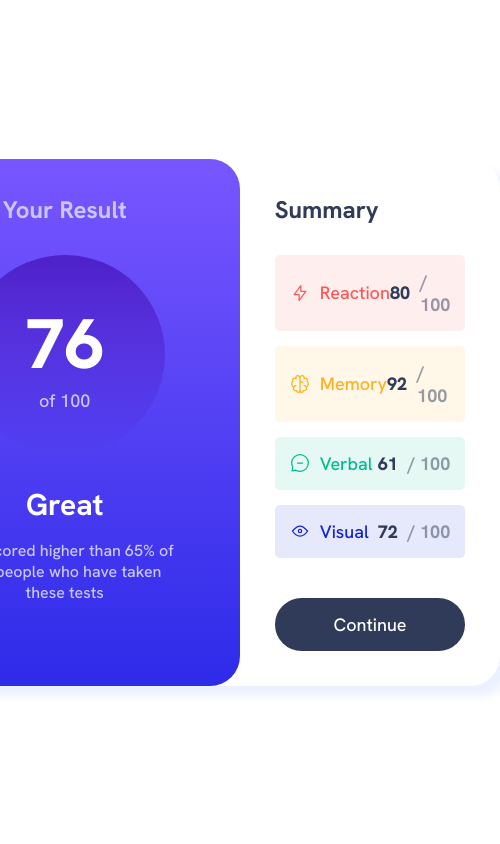
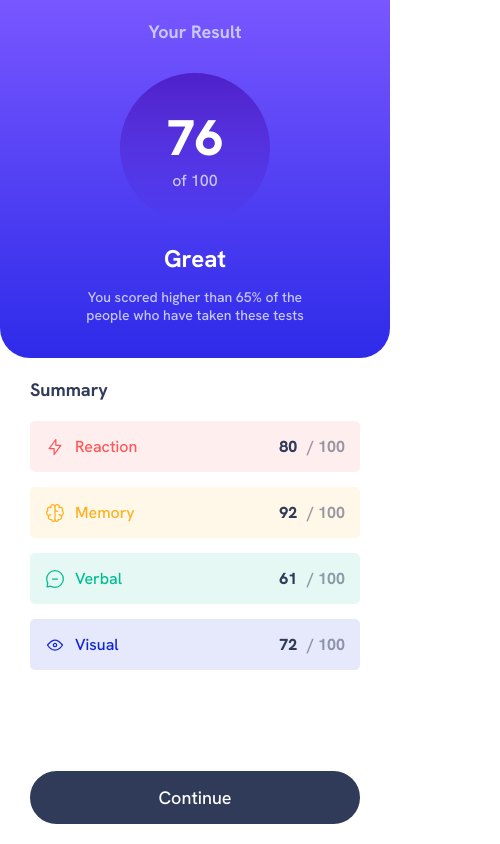
Before and after one commit to mymatsubara/frontend-mentor, a plain HTML site: page results-summary/index.html in a window 390 px wide. Shown: the whole page, 500 px wide, since content can reach past the window. Drawn offline with Linux system fonts and the light colour scheme.

Commit message:
Add mobile version

```diff
--- a/results-summary/style.css
+++ b/results-summary/style.css
@@ -207,3 +207,68 @@ main {
 	color: var(--cobalt-blue);
 	background-color: var(--bg-cobalt-blue);
 }
+
+@media (max-width: 720px) {
+	.card {
+		flex-direction: column;
+		box-shadow: none;
+		height: 100%;
+	}
+
+	.score-card {
+		padding: 20px 0;
+		border-radius: 0 0 30px 30px;
+	}
+
+	.score-card-title {
+		font-size: 18px;
+	}
+
+	.score-circle {
+		height: 150px;
+		width: 150px;
+	}
+
+	.score-number {
+		font-size: 50px;
+	}
+
+	.score-maximum {
+		font-size: 16px;
+	}
+
+	.score-grade {
+		font-size: 24px;
+		margin-top: 20px;
+	}
+
+	.score-description {
+		font-size: 14px;
+	}
+
+	.summary-card {
+		width: 100%;
+		padding: 20px 30px;
+		box-sizing: border-box;
+		height: 100%;
+		display: flex;
+		flex-direction: column;
+	}
+
+	.summary-title {
+		font-size: 18px;
+		margin-bottom: 0;
+	}
+
+	.summary-scores {
+		margin-top: 20px;
+	}
+
+	.summary-score-container {
+		font-size: 16px;
+	}
+
+	.summary-button {
+		margin-top: 20px;
+	}
+}
```
